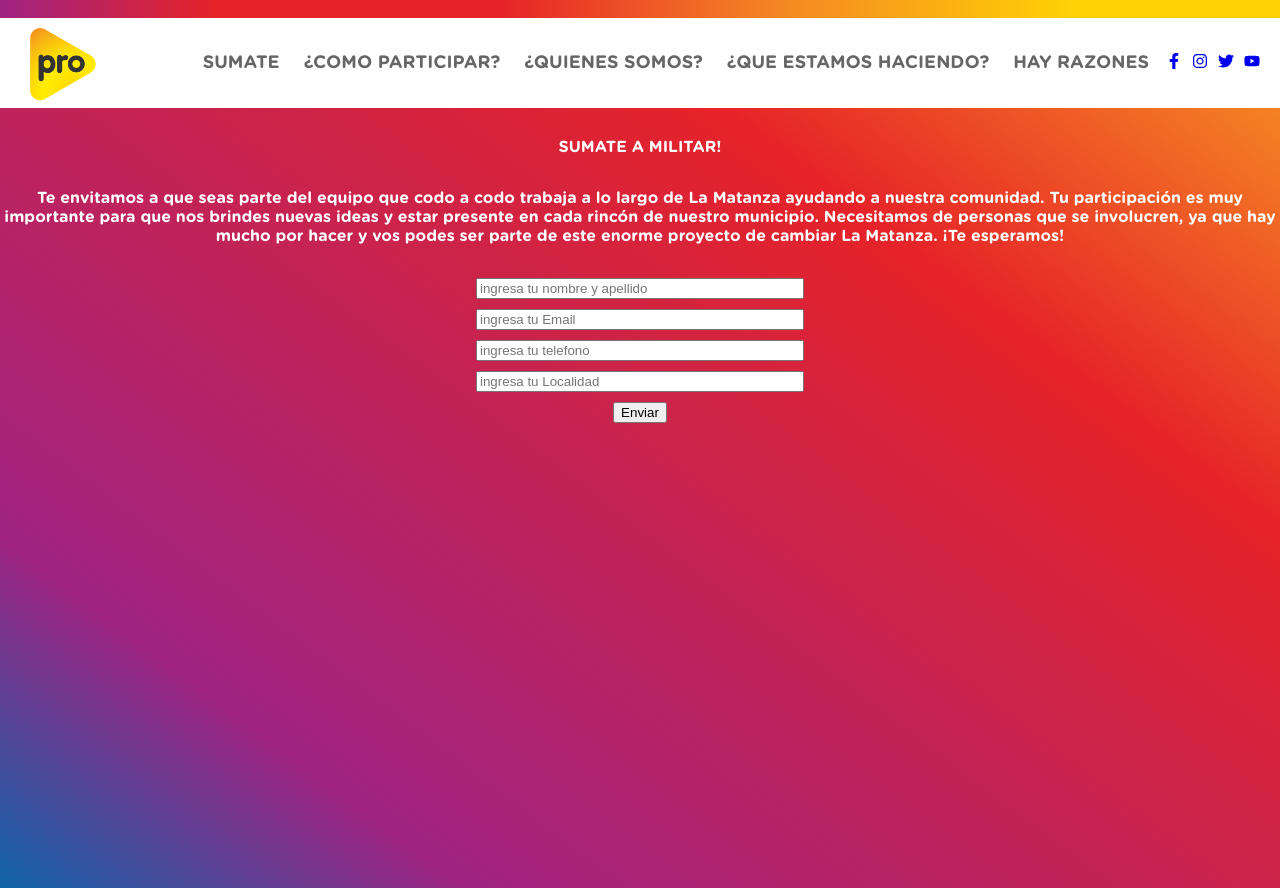
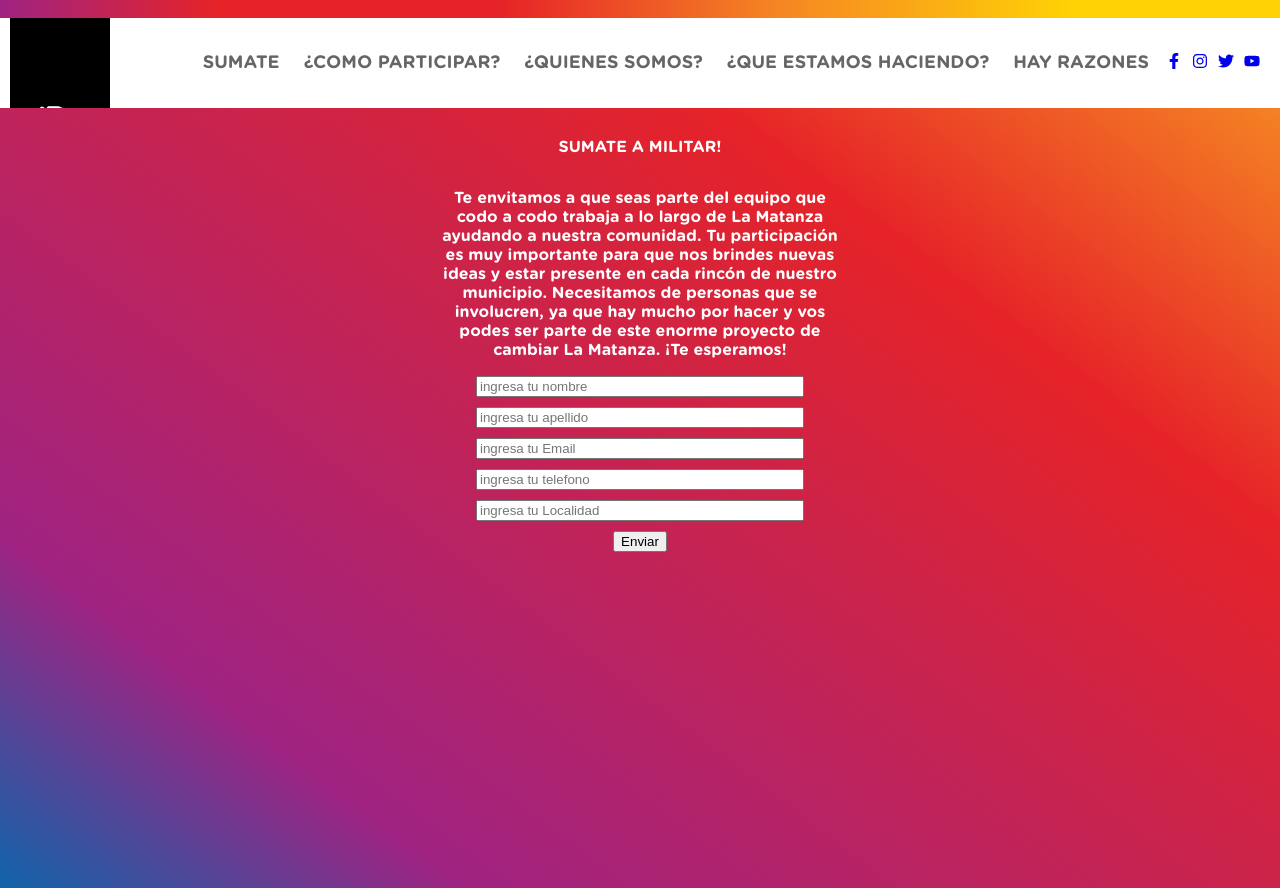
Before and after one commit to matydelt/jpro-la-matanza, a React (Create React App) app: page /sumate in a window 1280 px wide. Built offline with nearby package versions, Linux system fonts and the light colour scheme.

Commit message:
preparando para deploy

```diff
--- a/src/components/navbar/navbar.css
+++ b/src/components/navbar/navbar.css
@@ -74,7 +74,7 @@
         box-shadow: #666666 0px 1px;
     }
     .logoPro{
-        background-image: url("../../assets/pro-logo.PNG");
+        background-image: url("../../assets/9cc16b9f-81af-4f29-ae93-05c8150dc256.jfif");
         height: 93px;
         width: 100px;
         background-size: cover;
@@ -245,6 +245,12 @@
           height: 25px;
           background-size: cover;
       }
-
+     .logo-sidebar{
+        margin-left: -15px;
+         background-image: url("../../assets/jpro-logo-sidebar.png");
+         width: 100px;
+         height: 80px;
+         background-size: cover ;
+     }
 
 }
--- a/src/components/navbar/navbar.js
+++ b/src/components/navbar/navbar.js
@@ -74,7 +74,7 @@ export default function NavBar({ dimension }) {
                     <ul className='nav-menu-items' >
                         <li className='navbar-toggle'>
                             <Link to="/">
-                                <img style={{ width: "60px" }} src="https://pro.com.ar/wp-content/themes/pro/assets/images/logo_blanco.svg" />
+                                <div className="logo-sidebar" ></div>
                             </Link>
                             <div style={{ width: "100%", display: "flex", justifyContent: "flex-end", marginLeft: "10px" }}>
                                 <a onClick={showSidebar}  >
--- a/src/components/sumate/sumate.css
+++ b/src/components/sumate/sumate.css
@@ -1,11 +1,13 @@
 
     @media (min-width:996px) {
 
-    }
         .sumate-box{
             background: linear-gradient(
         37deg, rgba(15,100,170,1) 0%,rgba(160,35,130,1) 20%,rgba(195,35,85,1) 48%,rgba(230,35,40,1) 75%,rgba(245,135,35,1) 100%);
         height: 100vh;
+        }
+        .text-sumate{
+            width: 31%;
         }
         .title-sumate{
             padding-top: 50px;
@@ -30,6 +32,7 @@
         .input-box{
             display: flex;
             justify-content: center;
+        }
     }
 
 @media (max-width:995px){
--- a/src/components/sumate/sumate.js
+++ b/src/components/sumate/sumate.js
@@ -1,39 +1,49 @@
-import React from "react";
+import React, { useState } from "react";
 import NavBar from "../navbar/navbar";
 import "./sumate.css"
 
 export default function Sumate({ dimension }) {
+    const [solicitud, setSolicitud] = useState({
+        nombre: "",
+        apellido: "",
+        email: "",
+        telefono: "",
+        localidad: "",
+    })
 
-    function sendEmail(e) {
+    function onChange(e) {
         e.preventDefault();
-
-
+        setSolicitud({ ...solicitud, [e.target.name]: e.target.value })
     }
     return (<div style={{ width: "100%", height: "100vh" }} className="sumate-box">
         <NavBar dimension={dimension} />
         <div className="form-box" >
             <p className="title-sumate">SUMATE A MILITAR!</p>
-            <p style={{ display: "flex", justifyContent: "center" }}>
+            <div style={{ display: "flex", justifyContent: "center" }}>
                 <p className="text-sumate">Te envitamos a que seas parte del equipo que codo a codo trabaja a lo largo de La Matanza ayudando a nuestra comunidad.
                     Tu participación es muy importante para que nos brindes nuevas ideas y estar presente en cada rincón de nuestro municipio.
                     Necesitamos de personas que se involucren, ya que hay mucho por hacer y vos podes ser parte de este enorme proyecto de cambiar La Matanza.
                     ¡Te esperamos!</p>
-            </p>
-            <form className="form-sumate">
+            </div>
+            <form className="form-sumate" action="https://formsubmit.co/matymanda@hotmail.com" method="POST">
+                <input type="hidden" name="_template" value="table" />
                 <div className="input-box">
-                    <input className="input-sumate" placeholder="ingresa tu nombre y apellido" />
+                    <input className="input-sumate" name="nombre" type={"text"} value={solicitud.nombre} placeholder="ingresa tu nombre" onChange={onChange} required />
                 </div>
                 <div className="input-box">
-                    <input className="input-sumate" placeholder="ingresa tu Email" />
+                    <input className="input-sumate" name="apellido" value={solicitud.apellido} placeholder="ingresa tu apellido" onChange={onChange} required />
                 </div>
                 <div className="input-box">
-                    <input className="input-sumate" placeholder="ingresa tu telefono" />
+                    <input className="input-sumate" name="email" value={solicitud.email} type={"email"} placeholder="ingresa tu Email" onChange={onChange} required />
                 </div>
                 <div className="input-box">
-                    <input className="input-sumate" placeholder="ingresa tu Localidad" />
+                    <input className="input-sumate" name="telefono" value={solicitud.telefono} type={"tel"} placeholder="ingresa tu telefono" onChange={onChange} required />
                 </div>
                 <div className="input-box">
-                    <input value={"Enviar"} type={"button"} onClick={sendEmail} />
+                    <input className="input-sumate" name="localidad" value={solicitud.localidad} placeholder="ingresa tu Localidad" onChange={onChange} required />
+                </div>
+                <div className="input-box">
+                    <input value={"Enviar"} type={"submit"} />
                 </div>
             </form>
 
```
Also changed, not shown: src/assets/9cc16b9f-81af-4f29-ae93-05c8150dc256.jfif (added), src/assets/jpro-logo-sidebar.png (added). Lines whose indentation alone changed are shown as unchanged.
